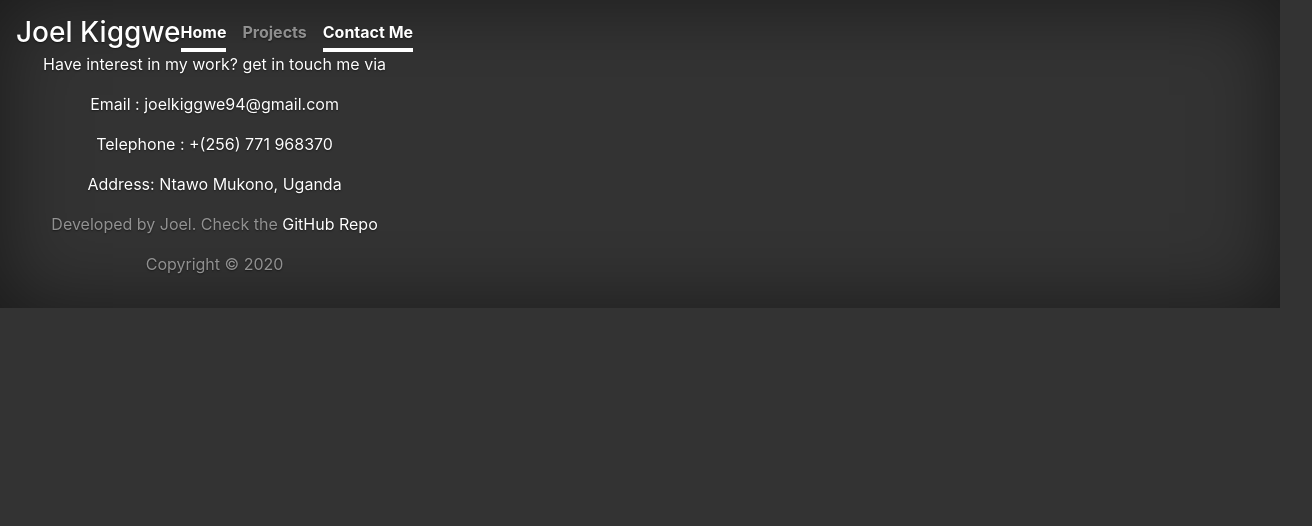
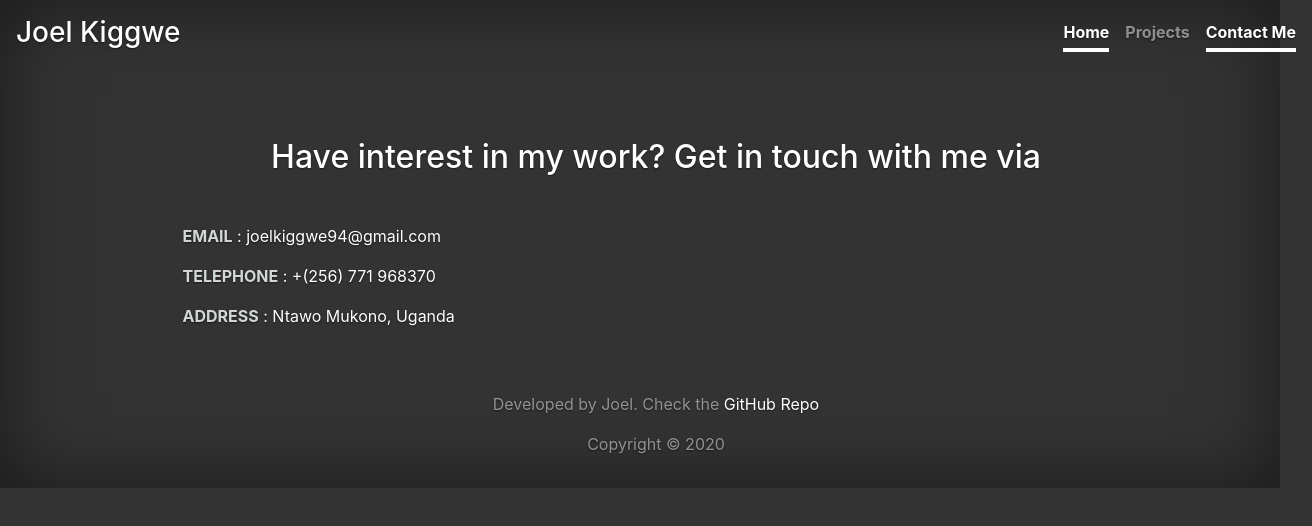
Before and after one commit to KenjxJJ/portfolio, a React (Create React App) app: page /contactme in a window 1280 px wide. Shown: the top 526 px of the page, 1312 px wide, since content can reach past the window. Built offline with nearby package versions, Linux system fonts and the light colour scheme.

Commit message:
Edit the ContactMe Page

```diff
--- a/src/assets/css/app.css
+++ b/src/assets/css/app.css
@@ -67,7 +67,7 @@ body {
 }
 
 .masthead-brand {
-  margin-bottom: 0;
+  margin-bottom: 0.5rem;
 }
 
 .nav-masthead .nav-link {
@@ -173,3 +173,19 @@ img {
     height: 350px;
   }
 }
+
+/*
+* ContactMe Page
+ */
+.contactMeBackground {
+  width: 100vw;
+  display: block;
+}
+.smartblue {
+  color: #d2d9d4;
+}
+.content{
+  max-width: 995px;
+  margin: auto;
+
+}
--- a/src/pages/ContactMePage.js
+++ b/src/pages/ContactMePage.js
@@ -2,17 +2,21 @@ import React from "react";
 
 const ContactMePage = (props) => {
   return (
-    <main>
-      <p>Have interest in my work? get in touch me via </p>
-      <p><span>
+    <div className="mt-5 mb-5 pt-2 contactMeBackground">
+    <main className="content">
+      <h2 className="mb-4 p-4">Have interest in my work? Get in touch with me via </h2>
+      <div className="text-center text-md-left ml-md-4">
+      <p><span className="smartblue font-weight-bold text-uppercase">
           Email
           </span> : {props.email}</p>
-      <p><span>
+      <p><span className="smartblue font-weight-bold text-uppercase">
           Telephone
           </span> : {props.tel}</p>
-      <p><span>Address
-          </span>: {props.address}</p>
+      <p><span className="smartblue font-weight-bold text-uppercase">Address
+          </span> : {props.address}</p>
+          </div>
     </main>
+    </div>
   );
 };
 
```
